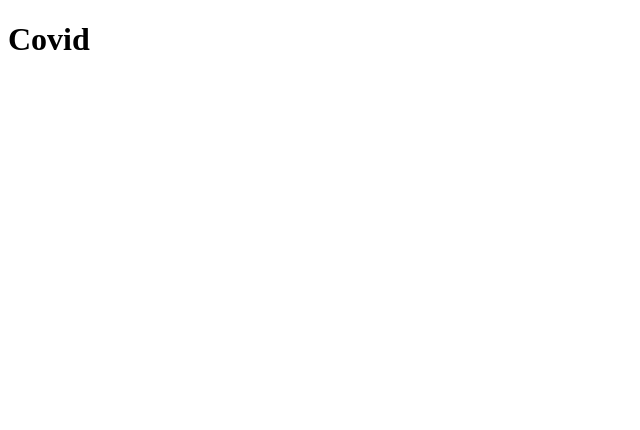
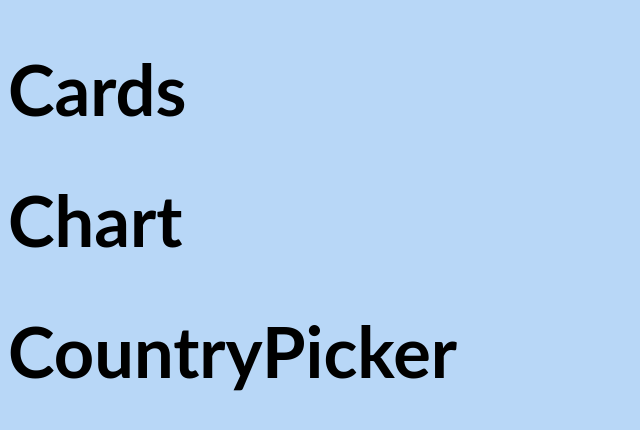
Before and after one commit to gichero/covid-tracker, a React (Create React App) app: page / in a window 1280 px wide. Shown: the top 430 px of the page, without its empty margins (0-640 px from the left). Built offline with nearby package versions, Linux system fonts and the light colour scheme.

Commit message:
styling and components created

```diff
--- /dev/null
+++ b/src/App.css
@@ -0,0 +1,10 @@
+body{
+    background-color: rgba(115, 176, 241, 0.5);
+    font-size: 2.2em;
+    font-family: "Lato", sans-serif;
+}
+.container{
+    display: flex;
+    align-items: center;
+    justify-content: center;
+}
--- a/src/App.js
+++ b/src/App.js
@@ -1,10 +1,18 @@
 import React, { Component } from 'react';
+
+import Cards from './components/Cards/Cards';
+import Chart from './components/Chart/Chart';
+import CountryPicker from './components/CountryPicker/CountryPicker';
+
+import styles from './App.css'
 
 class App extends Component{
     render(){
         return(
-            <div>
-                <h1>Covid</h1>
+            <div className={styles.container}>
+                <Cards />
+                <Chart />
+                <CountryPicker />
             </div>
         )
     }
--- a/src/components/Cards/Cards.js
+++ b/src/components/Cards/Cards.js
@@ -0,0 +1,10 @@
+import React from 'react';
+
+const Cards = () => {
+    return(
+
+            <h1>Cards</h1>
+
+    )
+}
+export default Cards;
--- a/src/components/Chart/Chart.js
+++ b/src/components/Chart/Chart.js
@@ -0,0 +1,10 @@
+import React from 'react';
+
+const Chart = () => {
+    return(
+
+            <h1>Chart</h1>
+
+    )
+}
+export default Chart;
--- a/src/components/CountryPicker/CountryPicker.js
+++ b/src/components/CountryPicker/CountryPicker.js
@@ -0,0 +1,10 @@
+import React from 'react';
+
+const CountryPicker = () => {
+    return(
+
+            <h1>CountryPicker</h1>
+
+    )
+}
+export default CountryPicker;
```
